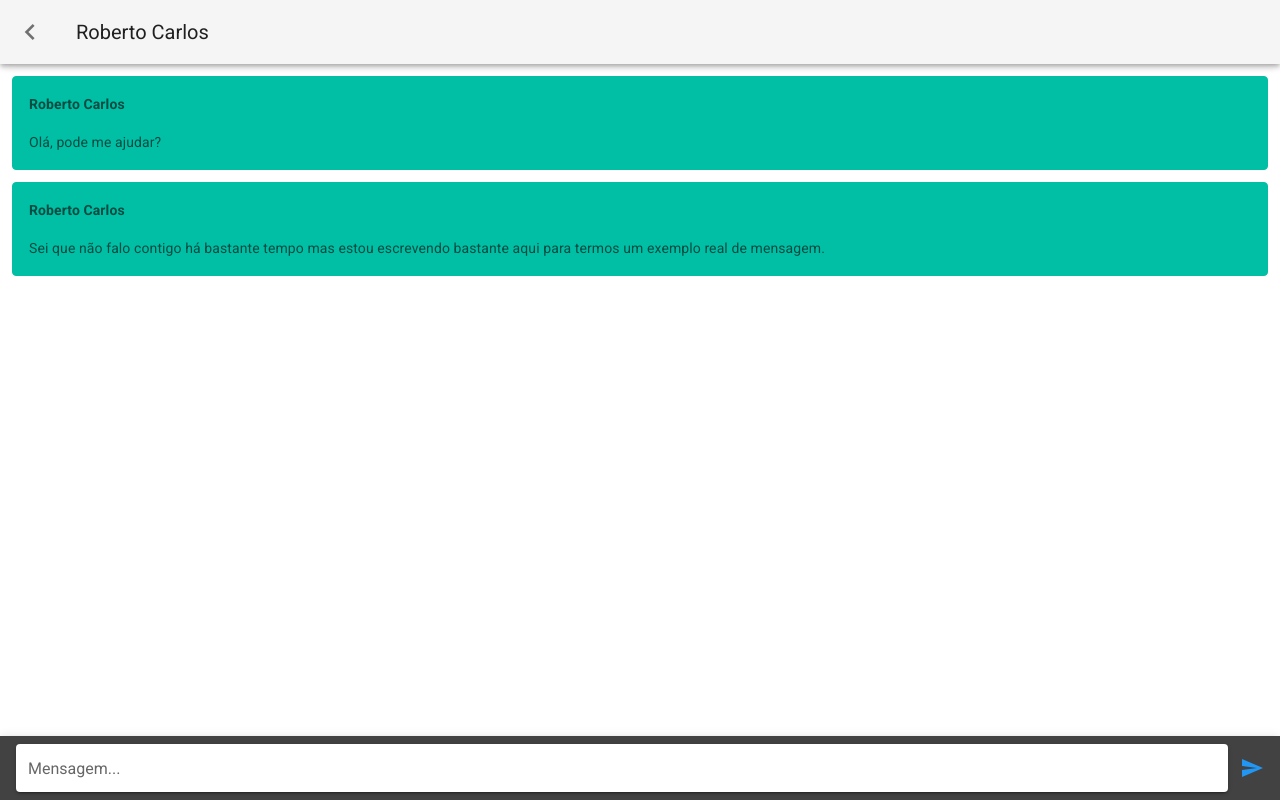
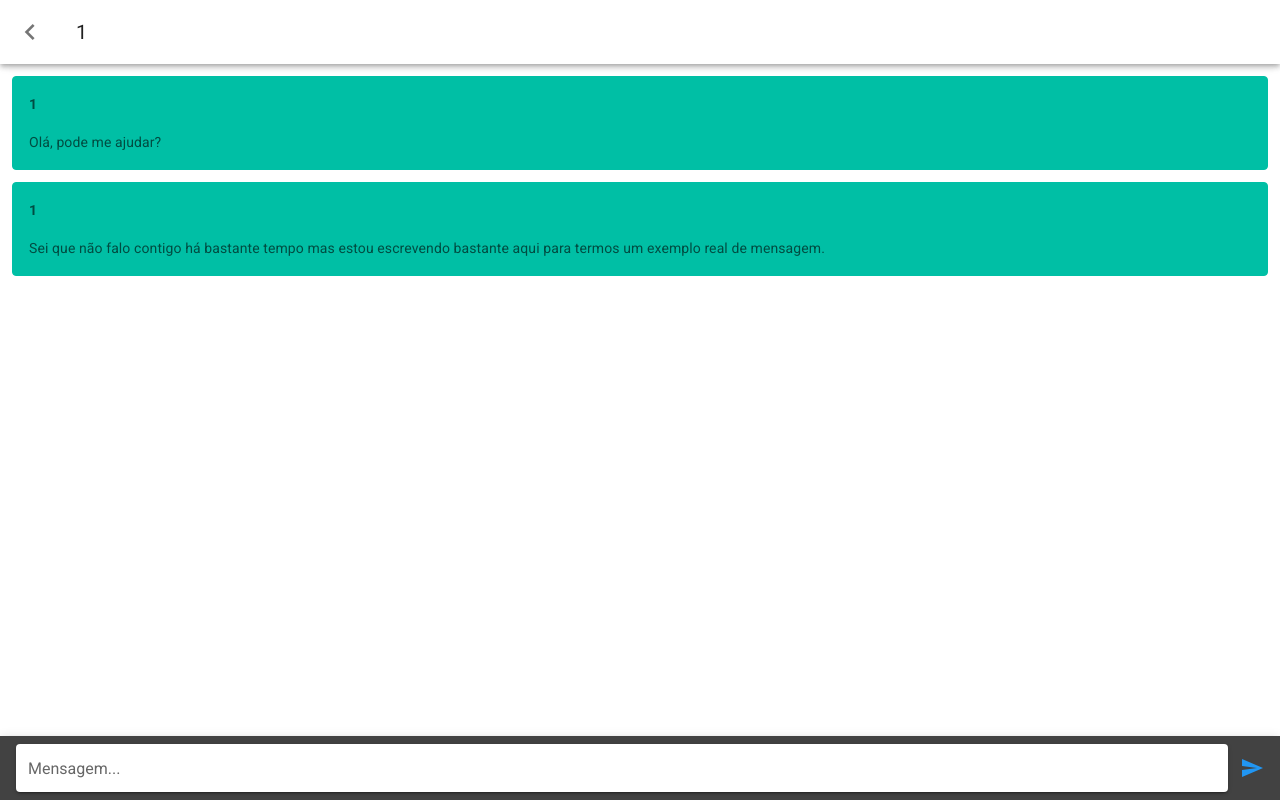
Before and after one commit to byndcloud/beyond-iscool-project, a Vue app: page /#/chat/1 in a window 1280 px wide. Built offline with nearby package versions, Linux system fonts and the light colour scheme.

Commit message:
refactor: modificações da aula 2

```diff
--- a/package.json
+++ b/package.json
@@ -10,7 +10,10 @@
   "dependencies": {
     "core-js": "^3.6.5",
     "vue": "^2.6.11",
-    "vuetify": "^2.2.11"
+    "vue-router": "^3.4.3",
+    "vuetify": "^2.2.11",
+    "vuex": "^3.5.1",
+    "vuex-persist": "^2.2.0"
   },
   "devDependencies": {
     "@vue/cli-plugin-babel": "~4.5.0",
--- a/src/App.vue
+++ b/src/App.vue
@@ -1,62 +1,14 @@
 <template>
   <v-app>
-    <v-main>
-      <v-app-bar fixed>
-        <v-btn x-large icon>
-          <v-icon>mdi-chevron-left</v-icon>
-        </v-btn>
-        <v-toolbar-title>{{ name }}</v-toolbar-title>
-      </v-app-bar>
-      <div class="messages-container">
-        <div v-for="(message, i) in messages" :key="i">
-          <v-card outlined v-if="message.user == 'friend'" class='ma-3 teal accent-4'>
-            <v-card-subtitle class="font-weight-bold">{{ name }}</v-card-subtitle>
-            <v-card-text>{{ message.text}}</v-card-text>
-          </v-card>
-          <v-card outlined v-else class='ma-3 grey lighten-2'>
-            <v-card-subtitle class="font-weight-bold">Eu</v-card-subtitle>
-            <v-card-text>{{ message.text}}</v-card-text>
-          </v-card>
-        </div>
-      </div>
-      <v-app-bar color="#424242" fixed bottom>
-        <v-text-field v-model='field' @keyup.enter='send()' solo label="Mensagem..." hide-details></v-text-field>
-        <v-btn @click='send()' icon color="blue">
-          <v-icon>mdi-send</v-icon>
-        </v-btn>
-      </v-app-bar>
-    </v-main>
+    <router-view/>
   </v-app>
 </template>
 
 <script>
 export default {
-  name: "App",
-  data: () => ({
-    name: "Roberto Carlos",
-    messages: [
-      { user: "friend", text: "Olá, pode me ajudar?" },
-      { user: "friend", text: "Sei que não falo contigo há bastante tempo mas estou escrevendo bastante aqui para termos um exemplo real de mensagem." }
-    ],
-    field: ''
-  }),
-  methods: {
-    send () {
-      let message = {
-        user: 'me',
-        text: this.field
-      }
-      this.messages.push(message)
-      this.field = ''
-    }
-  }
+  name: "App"
 };
 </script>
 
 <style>
-.messages-container {
-  width: 100%;
-  padding-top: 64px;
-  padding-bottom: 56px;
-}
 </style>
--- /dev/null
+++ b/src/Chat.vue
@@ -0,0 +1,56 @@
+<template>
+  <v-main>
+    <v-toolbar fixed>
+      <v-btn x-large icon @click="$router.push('/')">
+        <v-icon>mdi-chevron-left</v-icon>
+      </v-btn>
+      <v-toolbar-title>{{ $route.params.name }}</v-toolbar-title>
+    </v-toolbar>
+    <div class="messages-container">
+      <div v-for="(message, i) in getMessages" :key="i">
+        <v-card outlined v-if="message.user == 'friend'" class='ma-3 teal accent-4'>
+          <v-card-subtitle class="font-weight-bold">{{ $route.params.name }}</v-card-subtitle>
+          <v-card-text>{{ message.text}}</v-card-text>
+        </v-card>
+        <v-card outlined v-else class='ma-3 grey lighten-2'>
+          <v-card-subtitle class="font-weight-bold">Eu</v-card-subtitle>
+          <v-card-text>{{ message.text}}</v-card-text>
+        </v-card>
+      </div>
+    </div>
+    <v-app-bar color="#424242" fixed bottom>
+      <v-text-field v-model='field' @keyup.enter='send()' solo label="Mensagem..." hide-details></v-text-field>
+      <v-btn @click='send()' icon color="blue">
+        <v-icon>mdi-send</v-icon>
+      </v-btn>
+    </v-app-bar>
+  </v-main>
+</template>
+
+<script>
+import { mapGetters } from 'vuex'
+
+export default {
+  name: "App",
+  data: () => ({
+    field: ''
+  }),
+  methods: {
+    send () {
+      let message = {
+        user: 'me',
+        text: this.field
+      }
+      this.$store.dispatch('chat/sendMessage', message)
+      this.field = ''
+    }
+  },
+  computed: {
+    ...mapGetters('chat', ['getMessages'])
+  }
+}
+</script>
+
+<style>
+
+</style>
--- /dev/null
+++ b/src/UserList.vue
@@ -0,0 +1,28 @@
+<template>
+  <v-main>
+    <v-list>
+      <v-list-item v-for="user of users" :key="user.name" @click="openChat(user.name)">
+        <v-list-item-title>{{ user.name }}</v-list-item-title>
+      </v-list-item>
+    </v-list>
+  </v-main>
+</template>
+
+<script>
+import { mapState } from 'vuex'
+
+export default {
+  methods: {
+    openChat(userName) {
+      this.$router.push(`chat/${userName}`)
+    }
+  },
+  computed: {
+    ...mapState('users', ['users'])
+  }
+}
+</script>
+
+<style>
+
+</style>
--- a/src/main.js
+++ b/src/main.js
@@ -1,10 +1,114 @@
 import Vue from 'vue'
 import App from './App.vue'
+import UserList from './UserList.vue'
+import Chat from './Chat.vue'
 import vuetify from './plugins/vuetify'
+import Vuex from 'vuex'
+import VuexPersistence from 'vuex-persist'
+import VueRouter from 'vue-router'
 
 Vue.config.productionTip = false
 
+Vue.use(Vuex)
+Vue.use(VueRouter)
+
+const vuexPersist = new VuexPersistence({
+  key: `beyond`,
+  storage: window.localStorage,
+  modules: [
+    'chat'
+  ]
+})
+
+const users = {
+  namespaced: true,
+  state: {
+    users: [
+      {
+        name: 'Guilherme'
+      },
+      {
+        name: 'Vinícius'
+      },
+      {
+        name: 'Almir'
+      }
+    ]
+  },
+  getters: {
+    getMessages: state => {
+      return state.messages
+    }
+  },
+  actions: {
+    sendMessage({ commit }, message) {
+      commit('addMessage', message)
+    }
+  },
+  mutations: {
+    addMessage (state, message) {
+      state.messages.push(message)
+    }
+  }
+}
+
+const chat = {
+  namespaced: true,
+  state: {
+    messages: [
+      { user: "friend", text: "Olá, pode me ajudar?" },
+      { user: "friend", text: "Sei que não falo contigo há bastante tempo mas estou escrevendo bastante aqui para termos um exemplo real de mensagem." }
+    ]
+  },
+  getters: {
+    getMessages: state => {
+      return state.messages
+    }
+  },
+  actions: {
+    sendMessage({ commit }, message) {
+      commit('addMessage', message)
+    }
+  },
+  mutations: {
+    addMessage (state, message) {
+      state.messages.push(message)
+    }
+  }
+}
+
+const store = new Vuex.Store({
+  modules: {
+    users: users,
+    chat: chat
+  },
+  plugins: [vuexPersist.plugin]
+})
+
+const routes = [
+  {
+    path: '/',
+    component: UserList
+  },
+  {
+    path: '/chat/:name',
+    component: Chat
+  }
+]
+
+const router = new VueRouter({
+  routes
+})
+
+router.beforeEach((to, from, next) => {
+  console.log(to, from, next)
+  if (to.fullPath === '/chat/Vinícius') next('/')
+  else next()
+})
+
 new Vue({
+  router,
+  store,
   vuetify,
   render: h => h(App)
 }).$mount('#app')
```
Also changed, not shown: 1 other file (tests, documents, lock files or other folders).
